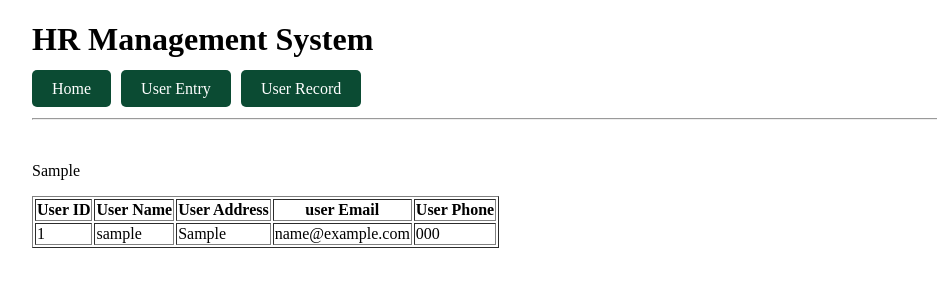
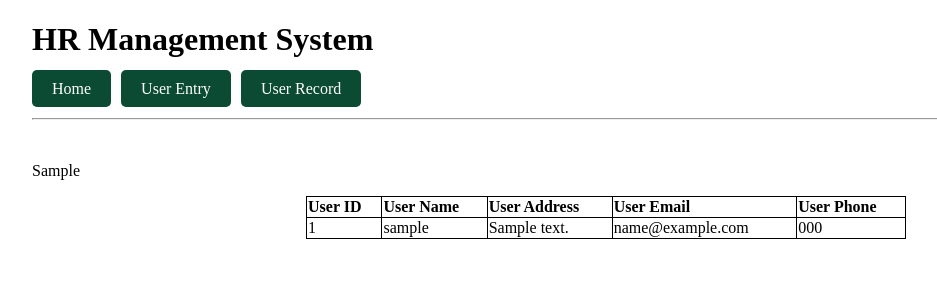
Before and after one commit to skltoha/form_design, a Django app: template templates/record.html in a window 1280 px wide. Shown: the top 300 px of the page, without its empty margins (34-971 px from the left). Run offline with Django 3.2, Linux system fonts and the light colour scheme; the template is opened without the code that fills it: most values are stand-ins (such as "Sample title", 1, 10 or a date in 2020).

Commit message:
table design update

```diff
--- a/static/css/style.css
+++ b/static/css/style.css
@@ -92,3 +92,16 @@ hr {
 .table-area {
   margin-inline: auto;
 }
+table {
+  --max-width: 600px;
+  --padding: 2rem;
+  width: min(var(--max-width), 100% - var(--padding));
+  margin-inline: auto;
+  border: 1px solid black;
+  border-collapse: collapse;
+}
+
+td,
+th {
+  text-align: start;
+}
--- a/templates/record.html
+++ b/templates/record.html
@@ -10,14 +10,14 @@
       <th>User ID</th>
       <th>User Name</th>
       <th>User Address</th>
-      <th>user Email</th>
+      <th>User Email</th>
       <th>User Phone</th>
     </thead>
     {% for k in data  %}
       <tr>
           <td>{{k.user_id}}</td>
           <td>{{k.user_name}}</td>
-          <td>{{k.user_add}}</td>
+          <td>{{k.user_address}}</td>
           <td>{{k.user_email}}</td>
           <td>{{k.user_phone}}</td>
       </tr>
```
Also changed, not shown: main/views.py (+1 -10 lines).
